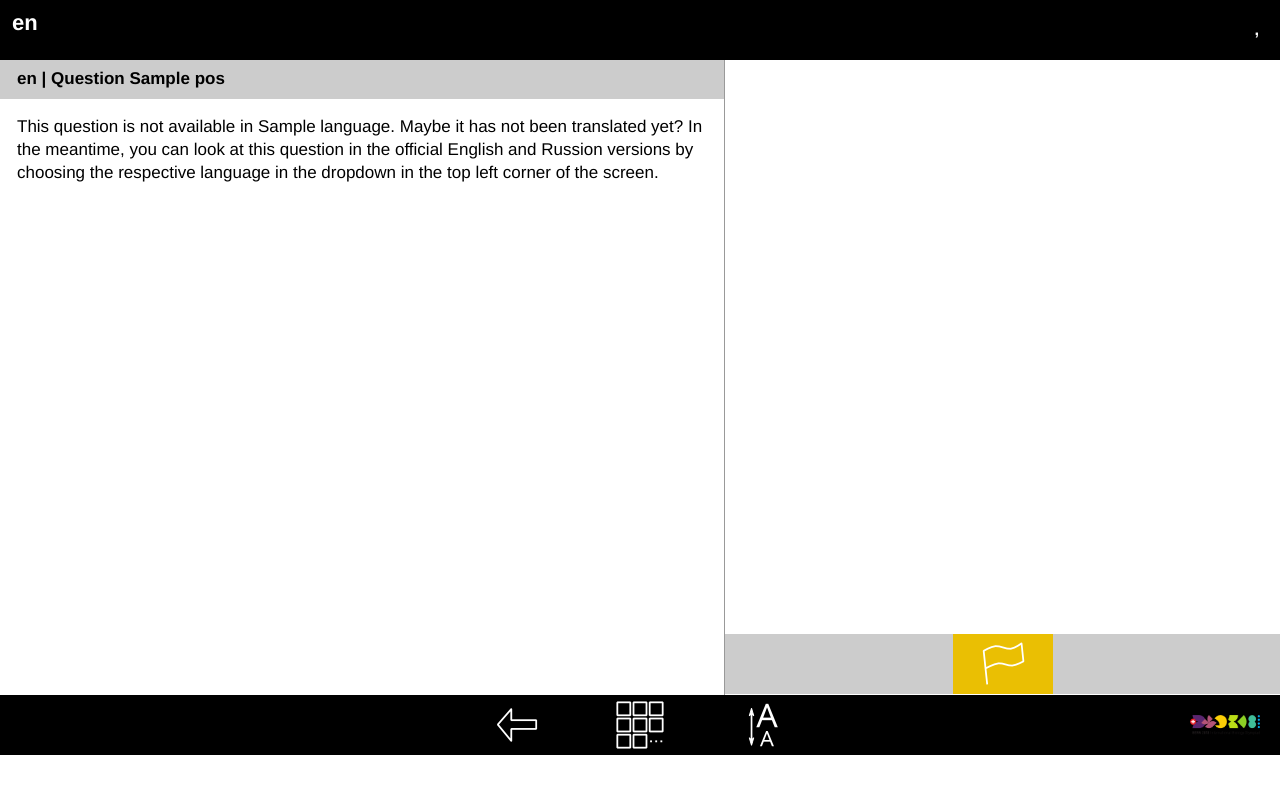
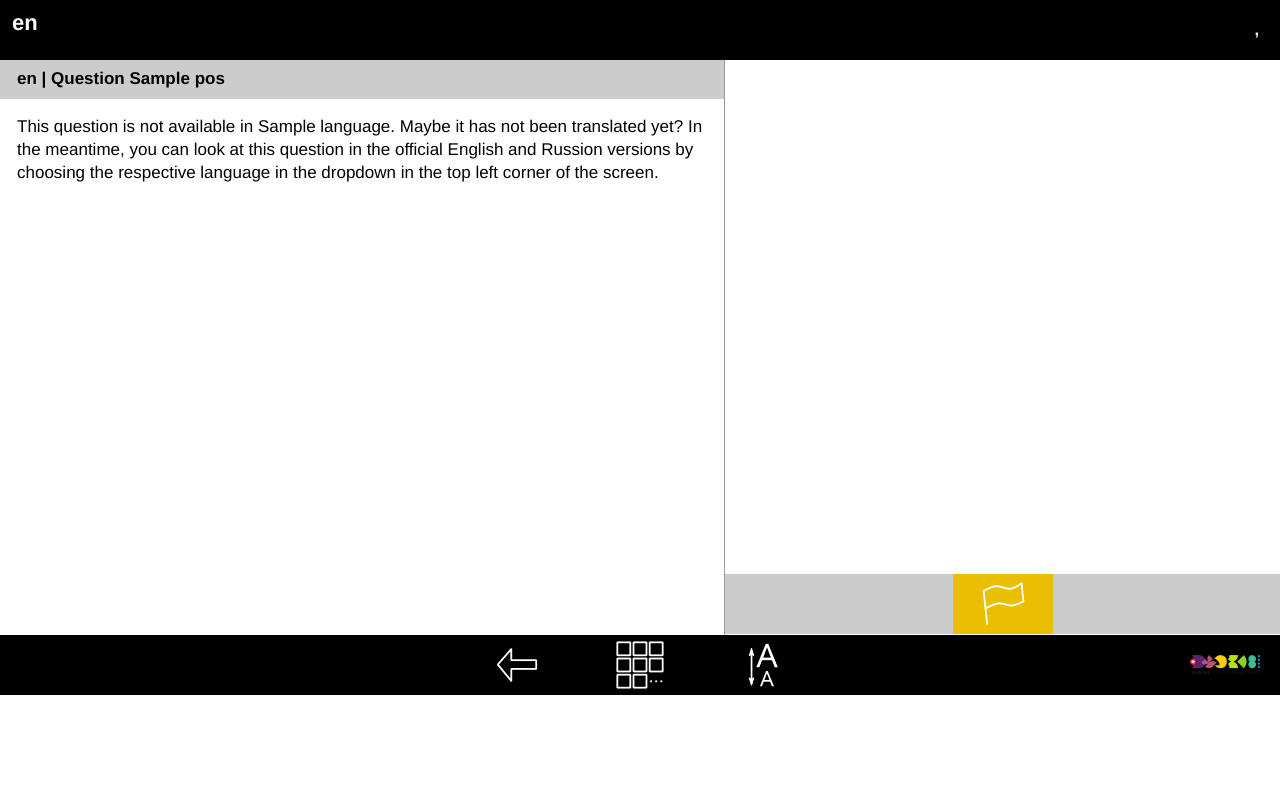
Before and after one commit to helfer/ibo2013, a Django app: template templates/students_questionview.html in a window 1280 px wide. Run offline with Django 3.2, Linux system fonts and the light colour scheme; the template is opened without the code that fills it: most values are stand-ins (such as "Sample title", 1, 10 or a date in 2020); lists and menus that the app fills with data are empty.

Commit message:
Another one

```diff
--- a/question/static/students.css
+++ b/question/static/students.css
@@ -1,7 +1,7 @@
 /* LAYOUT + GENERAL ATTRIBUTES ================================ */
 body {
 	width: 1280px;
-	height: 755px;
+	height: 695px;
 }
 
 #header,
@@ -16,7 +16,7 @@ body {
 }
 
 #main {
-	height: 635px; /* 755 - 2*60 + 1 = body height - #header height - #footer height */
+	height: 575px; /* 695 - 2*60 + 1 = body height - #header height - #footer height */
 }
 
 #question,
@@ -24,10 +24,10 @@ body {
 #overview {
 	float: left;
 	padding: 1.7em;
-	height: 601px;  /* 635 - 2*17 = #main height - #question padding */
+	height: 541px;  /* 575 - 2*17 = #main height - #question padding */
 }
 #answers {
-	height: 540px; /* 601 - 61 */
+	height: 480px;
 }
 
 #question {	width: 690px; }
@@ -40,15 +40,15 @@ body {
 	height: 0;
 }
 #main.hide {
-	height: 754px; /* body height - 1 */
+	height: 694px; /* body height - 1 */
 }
 #main.hide #question,
 #main.hide #answers,
 #main.hide #overview {
-	height: 716px; /* 754 - 2*17 = body height - 2*#question padding */
+	height: 660px; /* 694 - 2*17 = body height - 2*#question padding */
 }
 #main.hide #answers {
-	height: 694px;
+	height: 600px;
 }
 
 
```
Also changed, not shown: static/students.css (+7 -7 lines).
